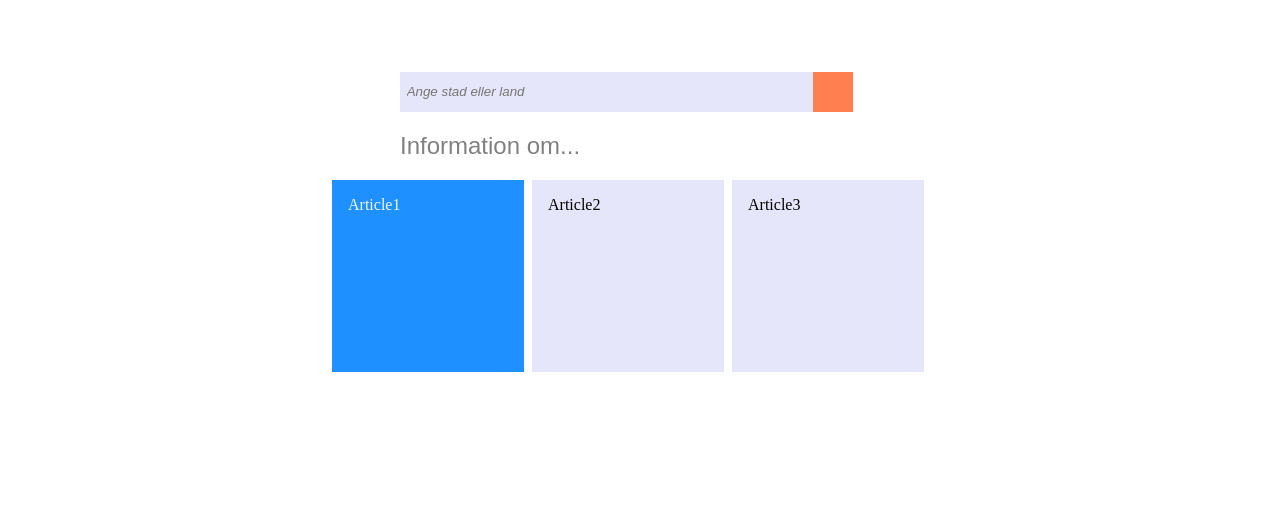
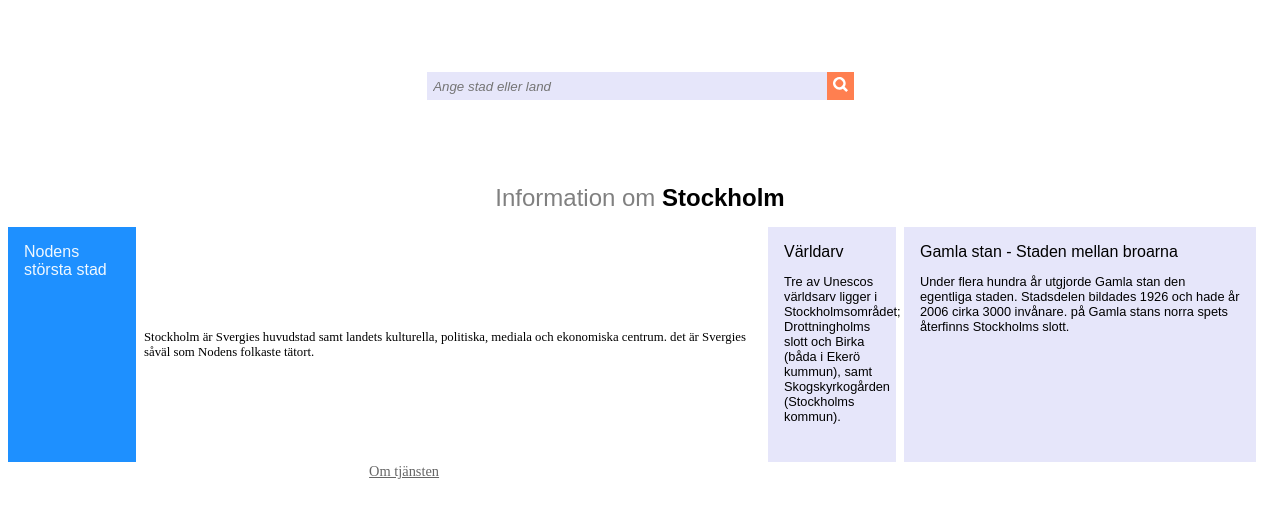
Before and after one commit to Donia1992/Projekt-LIA, a plain HTML site: page Index.html in a window 1280 px wide. Drawn offline with Linux system fonts and the light colour scheme.

Commit message:
ändringar på syntax adderat mer element till html

```diff
--- a/Index.html
+++ b/Index.html
@@ -1,6 +1,6 @@
 <!DOCTYPE html>
 
-<html lang="en">
+<html lang="sv">
 <head>
     <meta charset="utf-8">
     <title>ArbetsProv</title>
@@ -9,27 +9,42 @@
 
     <link href="Styles.css" rel="Stylesheet">
 </head>
+<body>
+        <script src="Script.js"></script>
+<!--detta sök fältet plus sök knappen --->
+<div class="search-field">
+    <form action="" method="get" class="search-field__form">
 
-<form action="" method="get" class="search-field__form">
-    <div class="search-field">
-    <input class="input-field" type="text" name="search-field" placeholder="Ange stad eller land"/>
+    <label class="search-field__label visually-hidden" for="search-input">Ange stad eller land</label>
+    <input class="search-field__input" type="search" name="sök" id="search-input" placeholder="Ange stad eller land"/>
 
-    <button name="magnifying-glass" type="button">
-           <svg aria-hidden="true" viewBox="0 0 10 10"></svg>
+    <button class="search-field__button" type="submit">
+        <span class="visually-hidden">Sök efter stad eller land</span>
+        <svg xmlns="http://www.w3.org/2000/svg" viewBox="0 0 24 24" width="15" height="23" focusable="false">
+            <path d="M15.73,18.6a10.14,10.14,0,1,1,2.87-2.87l5.4,5.4L21.13,24ZM5.84,5.84a6.08,6.08,0,1,0,8.6,0A6.07,6.07,0,0,0,5.84,5.84Z" fill="#FFF"/>
+        </svg>
     </button>
     </div>
-<h2 class="information__header">Information om...</h2>
-<div class="gird-container">
+</form>
 
-    <div class="left__article">Article1</div>
-    <div class="middle__artikle">Article2</div>
-    <div class="right__article">Article3 </div>
+
+<!-- detta är huvud header -->
+<h2 class="information-header">Information om <span class="information-header__stad">Stockholm</span></h2>
+
+<div class="artikle-grid">
+    <div class="artikle-grid__left">Nodens största stad<br></div><p class="artikel-grid__left__paragraph">Stockholm är Svergies huvudstad samt landets kulturella, politiska, mediala och ekonomiska centrum. det är Svergies såväl som Nodens folkaste tätort.</p>
+    <div class="artikle-grid__middle">Världarv <br><p class="artikel-grid__middle__paragraph">Tre av Unescos världsarv ligger i Stockholmsområdet; Drottningholms slott och Birka (båda i Ekerö kummun), samt Skogskyrkogården (Stockholms kommun).</p></div>
+    <div class="artikle-grid__right">Gamla stan - Staden mellan broarna <br><p class="artikel-grid__right__paragraph">Under flera hundra år utgjorde Gamla stan den egentliga staden. Stadsdelen bildades 1926 och hade år 2006 cirka 3000 invånare. på Gamla stans norra spets återfinns Stockholms slott. </p></div>
+</div>
+
+
+<div class="om-tjänsten">
+    <input  type="checkbox" class="om-tjänsten__state" id="post-1"/>
+    <label for="post-1" class="om-tjänsten__trigger"></label>
+    <p class="om-tjänsten__wrap"><span class="om-tjänsten__target">Denna tjänsten är inte gratis </span></p>
+
 
 </div>
-</form>
-<body>
-    <script src="Script.js"></script>
 </body>
 
-
 </html>
--- a/Styles.css
+++ b/Styles.css
@@ -1,60 +1,121 @@
+.search-field{
+display: flex;
+padding: 0,5rem;
+}
 .search-field__form{
 padding:4em;
 margin: 0 auto;
 max-width: 30rem;;
 }
-.search-field{
-display: flex;
-padding: 0,5rem;
+
+.search-field__button{
+    background:coral;
+    float: right;
+    border:0rem;
 }
-.gird-container{
+.search-field__button:hover{
+    background-color: orangered;
+}
 
+.search-field__input{
+    width: 30em;
+    height: 28px;
+    font-style: italic;
+    background: lavender;
+    border-width: 0em;
+    padding:0.5em;
+}
+
+.information-header,.information-header__stad{
+    text-align: center;
+    font: message-box;
+    font-size: x-large;
+    color: grey;
+}
+.information-header__stad{
+    color: black;
+    font-weight:bold;
+}
+.artikle-grid{
+    font-size:1em;
     display:grid;
     align-items: center;
     justify-content: center;
     grid-column-gap: 0.5em;
     grid-template-areas:
-    'left__article left__article middle__artikle middle__artikle right__article right__article';
+    'artikle-grid__left artikle-grid__left artikle-grid__middle artikle-grid__middle artikle-grid__right artikle-grid__right';
 
 }
-.left__article,.middle__artikle,.right__article{
+.artikle-grid__left,.artikle-grid__middle,.artikle-grid__right{
     padding: 1em;
-    height: 10em;
-    width: 10em;
+    height: 90%;
+    width: 20em;
 }
-.left__article{
-
+.artikle-grid__left{
+    width: 6em;
     background: dodgerblue;
     color: aliceblue;
+    font: message-box;
+
+    }
+.artikle-grid__middle{
+    width: 6em;
+    background:lavender;
+    font: message-box;
 }
-.middle__artikle{
 
+.artikle-grid__right{
+    font: message-box;
     background:lavender;
 }
 
-.right__article{
-
-    background:lavender;
+.artikel-grid__left__paragraph, .artikel-grid__middle__paragraph, .artikel-grid__right__paragraph{
+    font-size:0.8em;
 }
 
-.information__header{
 
-    font: message-box;
-    font-size: x-large;
-    color: grey;
+.om-tjänsten, .om-tjänsten__target{
+    margin: auto;
+    width: 44%;
+}
+.om-tjänsten__state{
+display:none;
 
 }
-button{
-    background:coral;
-    padding: 0em 1.5em;
-    border:0rem;
+.om-tjänsten__target{
+    opacity: 0;
+    max-height: 0;
+    font-size: 0;
+    transition: .25s ease;
+}
+.om-tjänsten__state:checked ~ .om-tjänsten__wrap .om-tjänsten__target{
+    opacity: 1;
+    font-size: 0.9em;
+    max-height: 999em;
+    color: #666
+
+}
+.om-tjänsten__state ~ .om-tjänsten__trigger::before{
+    content:'Om tjänsten';
+    text-decoration: underline;
+}
+.om-tjänsten__state:checked ~ .om-tjänsten__trigger::before{
+    content:'Om tjänsten';
 }
 
-.input-field{
-    width: 30em;
-    height: 2em;
-    font-style: italic;
-    background: lavender;
-    border-width: 0em;
-    padding:0.5em;
+.om-tjänsten__trigger{
+     cursor: pointer;
+  display: inline-block;
+  padding: 0 .5em;
+  color: #666;
+  font-size: .9em;
+  line-height: 2;
+
 }
+.visually-hidden{
+    position: absolute !important;
+    height: 1px; width: 1px;
+    overflow: hidden;
+    clip: rect(1px 1px 1px 1px); /* IE6, IE7 */
+    clip: rect(1px, 1px, 1px, 1px);
+}
```
